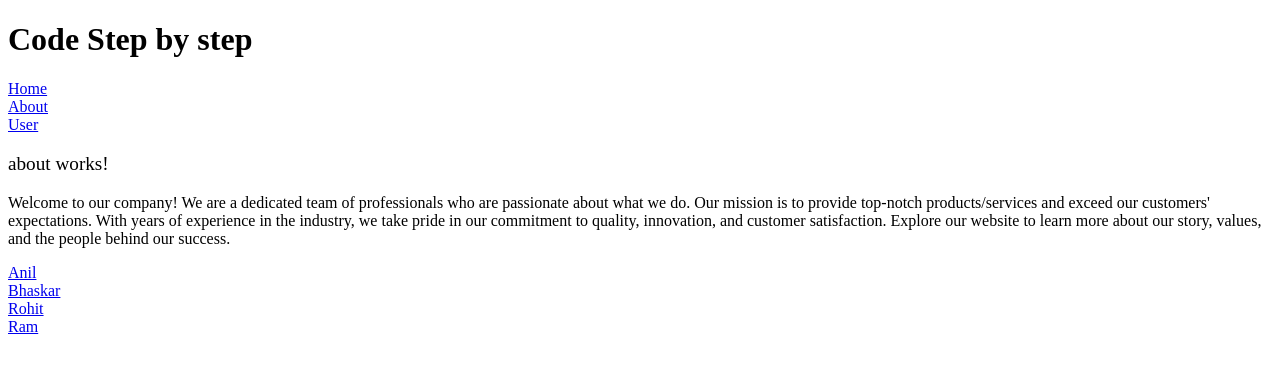
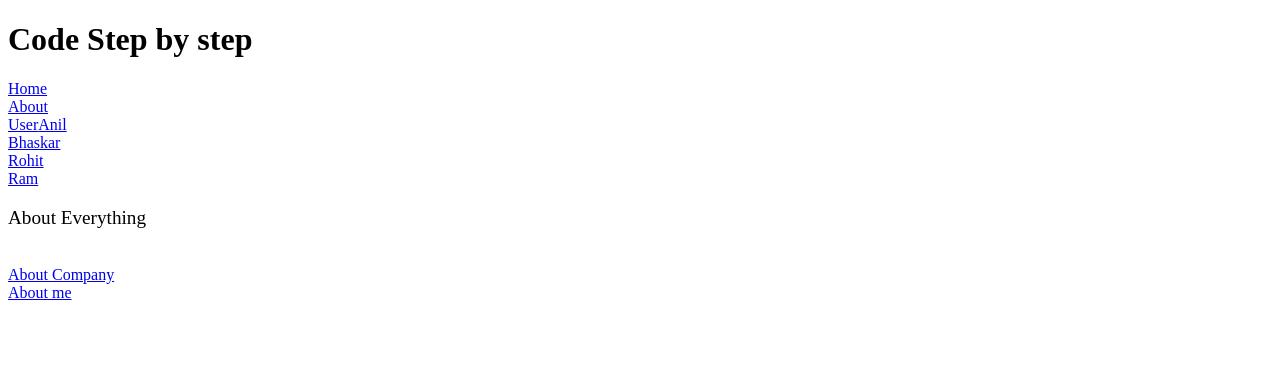
Before and after one commit to YashShetty2001/Angular, an Angular app in the folder routing-blog/: page /about in a window 1280 px wide. Shown: the top 370 px of the page. Built offline with nearby package versions, Linux system fonts and the light colour scheme.

Commit message:
Child Routes

```diff
--- /dev/null
+++ b/routing-blog/src/app/about-company/about-company.component.html
@@ -0,0 +1 @@
+<p>about-company works!</p>
--- /dev/null
+++ b/routing-blog/src/app/about-me/about-me.component.html
@@ -0,0 +1 @@
+<p>about-me works!</p>
--- a/routing-blog/src/app/about/about.component.html
+++ b/routing-blog/src/app/about/about.component.html
@@ -1,2 +1,8 @@
-<p style="font-size: larger;">about works! </p>
-<p>Welcome to our company! We are a dedicated team of professionals who are passionate about what we do. Our mission is to provide top-notch products/services and exceed our customers' expectations. With years of experience in the industry, we take pride in our commitment to quality, innovation, and customer satisfaction. Explore our website to learn more about our story, values, and the people behind our success.</p>
+<p style="font-size: larger;"> About Everything</p>
+<br>
+<a routerLink="company">About Company</a>
+<br>
+<a routerLink="me">About me</a>
+
+<br>
+<router-outlet></router-outlet>
--- a/routing-blog/src/app/app.component.html
+++ b/routing-blog/src/app/app.component.html
@@ -4,7 +4,7 @@
 <a routerLink="about">About</a>
 <br>
 <a routerLink="user">User</a>
-<router-outlet></router-outlet>
+
 
 <a routerLink="user/20">Anil</a>
 <br>
@@ -13,3 +13,4 @@
 <a routerLink="user/40">Rohit</a>
 <br>
 <a routerLink="abc">Ram</a>
+<router-outlet></router-outlet>
--- a/routing-blog/src/app/app.module.ts
+++ b/routing-blog/src/app/app.module.ts
@@ -7,6 +7,8 @@ import { UserComponent } from './user/user.component';
 import { HomeComponent } from './home/home.component';
 import { AboutComponent } from './about/about.component';
 import { NoPageComponent } from './no-page/no-page.component';
+import { AboutCompanyComponent } from './about-company/about-company.component';
+import { AboutMeComponent } from './about-me/about-me.component';
 
 @NgModule({
   declarations: [
@@ -14,7 +16,9 @@ import { NoPageComponent } from './no-page/no-page.component';
     UserComponent,
     HomeComponent,
     AboutComponent,
-    NoPageComponent
+    NoPageComponent,
+    AboutCompanyComponent,
+    AboutMeComponent
   ],
   imports: [
     BrowserModule,
```
Also changed, not shown: routing-blog/src/app/about-company/about-company.component.ts (added, +10 -0 lines), routing-blog/src/app/about-me/about-me.component.ts (added, +10 -0 lines), routing-blog/src/app/app-routing.module.ts (+9 -1 lines), routing-blog/src/app/about-company/about-company.component.css (added), routing-blog/src/app/about-me/about-me.component.css (added), 2 other files (tests, documents, lock files or other folders).
